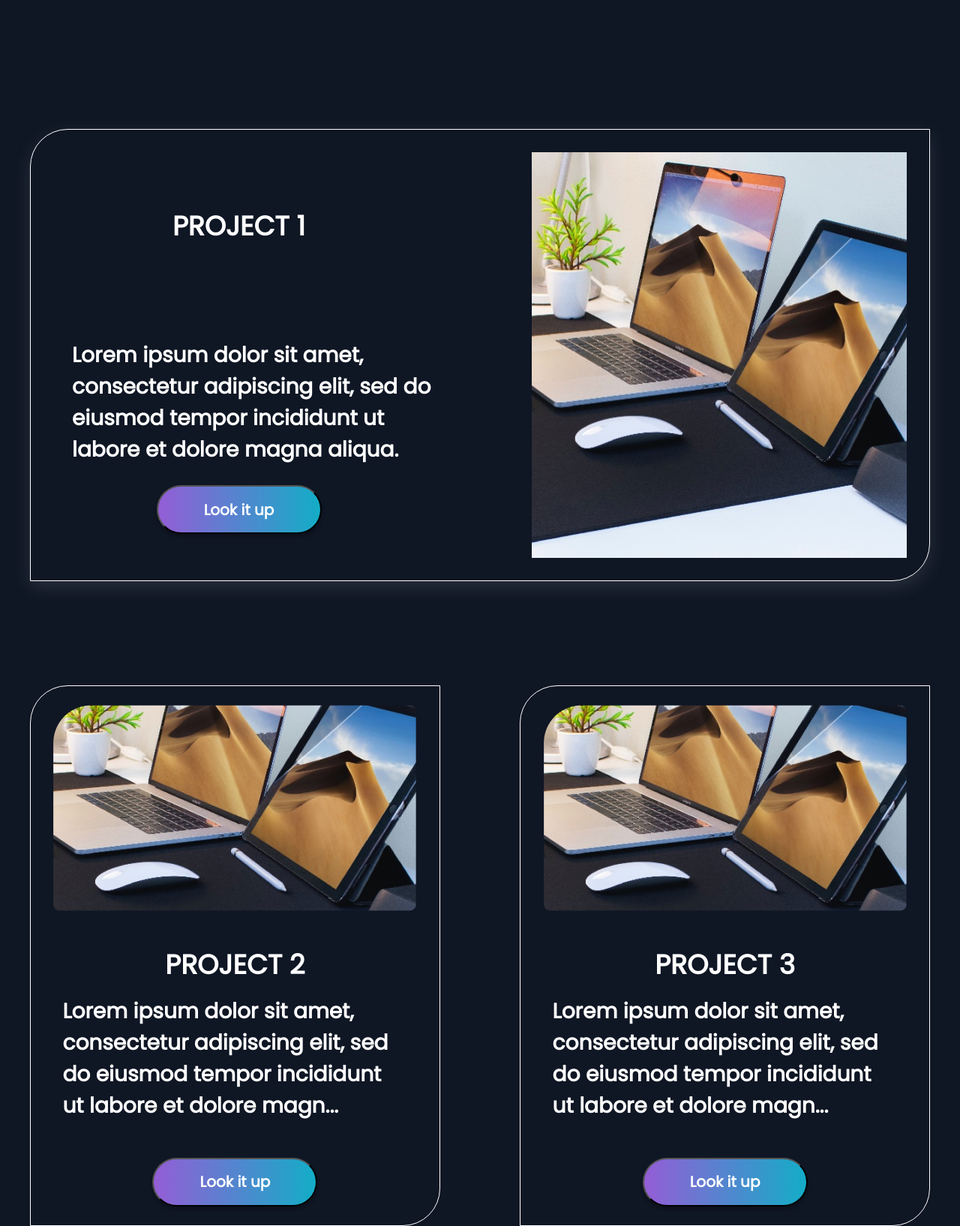
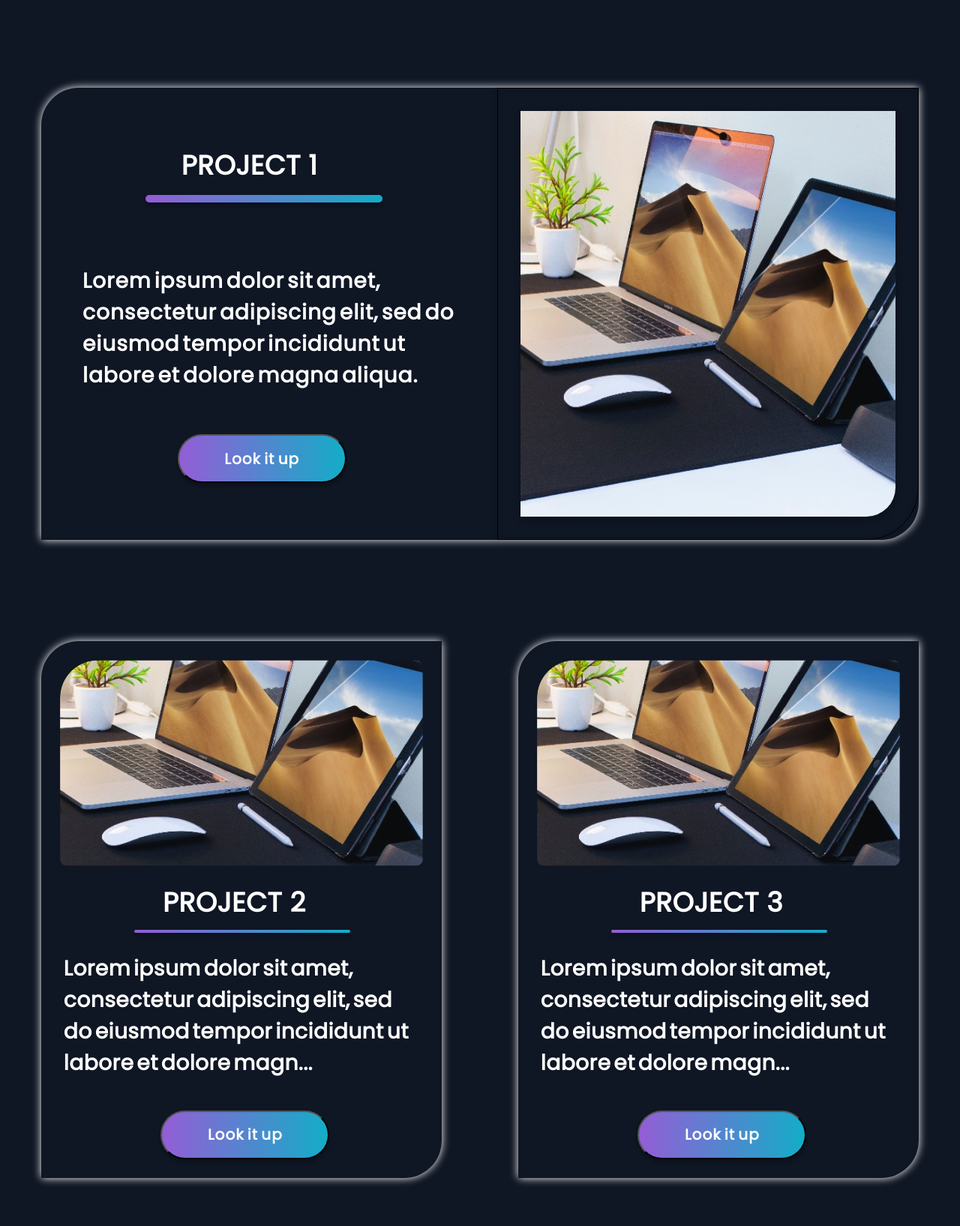
Before and after one commit to KristinaLil/Figma, a plain HTML site: page index.html in a window 1280 px wide. Shown: the part 1005-2640 px from the top of the page at 75% size. After the commit the page ends 2591 px from the top, so only its background shows below. Drawn offline with Linux system fonts and the light colour scheme.

Commit message:
Second commit

```diff
--- a/index.html
+++ b/index.html
@@ -17,7 +17,7 @@
                     Portfolio
                 </div>
             </div>
-            <div class = "menu">
+            <nav class = "menu">
                 <div id = "points">
                     <a>Projects</a>
                 </div>
@@ -27,7 +27,7 @@
                 <div id = "points">
                     <a>About me</a>
                 </div>
-            </div>
+            </nav>
             <div id = "social-icons">
                 <img src = "assets/Icon-Github.svg" alt = "Github" id = "github">
                 <img src = "assets/Icon-Linkedin.svg" alt = "Linkedin" id = "linkedin">
@@ -52,19 +52,19 @@
                         <p>Lorem ipsum dolor sit amet, consectetur adipiscing elit, sed do eiusmod tempor incididunt ut labore et dolore magna aliqua.</p>
                         <button type= "button" class = "btn2">Look it up</button>
                     </div>
-                        <img src="assets/projektas.jpg" alt = "Project" id = "image1">
+                    <img src="assets/projektas.jpg" alt = "Project" id = "image1">
                 </div>
                 <div class = "project2">
-                    <img src="assets/image 1.png" alt = "Project" id = "image2">
+                    <img src="assets/image 1.png" alt = "Project" class = "image2">
                     <h3 class = "title2">PROJECT 2</h3>
                     <p class="paragraph2">Lorem ipsum dolor sit amet, consectetur adipiscing elit, sed do eiusmod tempor incididunt ut labore et dolore magn...</p>
-                    <button type= "button" class = "btn2">Look it up</button>
+                    <button type= "button" class = "btn3">Look it up</button>
                 </div>
                 <div class = "project2">
-                    <img src="assets/image 1.png" alt = "Project">
+                    <img src="assets/image 1.png" alt = "Project" class = "image2">
                     <h3 class = "title2">PROJECT 3</h3>
                     <p class="paragraph2">Lorem ipsum dolor sit amet, consectetur adipiscing elit, sed do eiusmod tempor incididunt ut labore et dolore magn...</p>
-                    <button type= "button" class = "btn2">Look it up</button>
+                    <button type= "button" class = "btn3">Look it up</button>
                 </div>
         </div>
         </section>
--- a/style.css
+++ b/style.css
@@ -16,14 +16,16 @@ body {
 header {
     position: relative;
     height: 137px;
+    display:flex;
+    justify-content: space-between;
 }
 
 #social-icons {
     position: absolute;
     width: 119px;
     height: 32px;
-    left: 1049px;
-    top: 48px;
+    left: 87.5%;
+    top: 46px;
     }
 
 #github {
@@ -44,22 +46,12 @@ header {
 .menu {
     margin: auto;
     position: absolute;
-    width: 497px;
+    width: 490px;
     top: 46px;
     left: 31.3%;
     display:flex;
+    flex-direction: row;
     justify-content: space-between;
-}
-
-#hover {
-    position: absolute;
-    width: 108px;
-    height: 4px;
-    left: 369px;
-    top: 88px;
-    background: linear-gradient(270deg, #13ADC7 0%, #6978D1 66.67%, #945DD6 100%);
-    box-shadow: 0px 4px 4px rgba(0, 0, 0, 0.25);
-    border-radius: 83px;
 }
 
 #points {
@@ -79,6 +71,9 @@ header {
     cursor: pointer;
 }
 
+button:hover {
+    cursor: pointer;
+}
 .logo {
     position: absolute;
     width: 202px;
@@ -116,6 +111,8 @@ h1 {
     font-size: 55px;
     line-height: 82px;
     color: #FFFFFF;
+    letter-spacing: 1px;
+    word-spacing: -3px;
 }
 
 h2 {
@@ -123,7 +120,8 @@ h2 {
     font-size: 55px;
     line-height: 82px;
     color: #FFFFFF;
-    margin-left: 115px;
+    margin-left: 7%;
+    letter-spacing: 1px;
 }
 
 h3 {
@@ -131,9 +129,23 @@ h3 {
     font-size: 36px;
     line-height: 82px;
     color: #FFFFFF;
-    margin-top: 88px;
-    margin-bottom: 110px;
+    margin-top: 63px;
+    margin-bottom: 92px;
+    position: relative;
+    letter-spacing: 0.5px;
 }
+
+h3::after {
+    content: '';
+    width: 57%;
+    height: 10px;
+    background: linear-gradient(270deg, #13ADC7 0%, #6978D1 66.67%, #945DD6 100%);
+    box-shadow: 0px 4px 4px rgba(0, 0, 0, 0.25);
+    border-radius: 83px;
+    position: absolute;
+    top: 80px;
+    left: 25%;
+    }
 
 #hero-text {
     margin-top: 67px;
@@ -142,13 +154,15 @@ h3 {
     line-height: 45px;
     color: #BCBCBC;
     margin-bottom: 67px;
+    letter-spacing: 1px;
+    word-spacing: -4.5px;
 }
 
 .hero_img {
     position: absolute;
     width: 758px;
     height: 758px;
-    left: 53%;
+    left: 54%;
     top: 135px;
     opacity: 0.5;
 }
@@ -163,17 +177,9 @@ h3 {
     font-size: 28px;
     color: #FFFFFF;
     margin:auto;
-}
-
-.button_text {
-    display: flex;
-    align-items: center;
-    justify-content: center;
-    text-decoration: none;
-    font-weight: 600;
-    font-size: 28px;
-    color: #FFFFFF;
-    margin:auto;
+    margin-top: 29px;
+    letter-spacing: 1px;
+    word-spacing: -2px;
 }
 
 .projects {
@@ -183,8 +189,8 @@ h3 {
 .grid-project {
     display: grid;
     grid-template-columns: auto auto;
-    column-gap: 106.36px;
-    row-gap: 139px;
+    column-gap: 6%;
+    row-gap: 105px;
 
 }
 .project1 {
@@ -193,13 +199,15 @@ h3 {
     flex-direction: row;
     text-align: center;
     justify-content: space-between;
-    margin-top: 88px;
-    border: 1px solid #ffffff;
-    margin-top: 204px;
-    border-radius: 50px 0px 50px 0px;
-    box-shadow: rgba(149, 157, 165, 0.2) 0px 8px 24px;
+    margin: 15px;
+    margin-top: 120px;
+
+    background: #0F1624;
+    box-shadow: 0px 0px 12px #FFFFFF;
+    border-radius: 50px 0px;
 
 }
+
 .project2 {
     display:flex;
     flex-direction: column;
@@ -208,19 +216,10 @@ h3 {
     font-size: 28px;
     line-height: 42px;
     padding:25px;
-    color: #FFFFFF;
-    border: 1px solid #ffffff;
-    border-radius: 50px 0px 50px 0px;
-
-}
-.project3 {
-    font-weight: 600;
-    font-size: 28px;
-    line-height: 42px;
-
-    color: #FFFFFF;
-    border: 1px solid #ffffff;
-    border-radius: 50px 0px 50px 0px;
+    background: #0F1624;
+    box-shadow: 0px 0px 12px #FFFFFF;
+    border-radius: 50px 0px;
+    margin: 15px;
 
 }
 
@@ -233,15 +232,25 @@ p {
     width: 500px;
     text-align: left;
     margin-left: 55px;
+    letter-spacing: 1px;
+    word-spacing: -4.5px;
+
 }
 #image1 {
     Width: 500px;
     Height: 541.09px;
     padding: 30px;
+    border: 1px solid #000000;
+    filter: drop-shadow(0px 4px 4px rgba(0, 0, 0, 0.25));
+    border-radius: 0px 0px 70px 0px;
+}
+
+.image2 {
+    border-radius: 50px 8px 8px 8px;
 }
 
 .btn2 {
-    width: 220px;
+    width: 225px;
     height: 65px;
     background: linear-gradient(270deg, #13ADC7 0%, #6978D1 66.67%, #945DD6 100%);
     box-shadow: 0px 4px 4px rgba(0, 0, 0, 0.25);
@@ -249,21 +258,52 @@ p {
     font-weight: 600;
     font-size: 20px;
     color: #FFFFFF;
-    margin:auto;
+    margin-left: 6%;
+    margin-top: 31px;
+    letter-spacing: 1px;
+    word-spacing: -2px;
+}
+.btn3 {
+    width: 225px;
+    height: 65px;
+    background: linear-gradient(270deg, #13ADC7 0%, #6978D1 66.67%, #945DD6 100%);
+    box-shadow: 0px 4px 4px rgba(0, 0, 0, 0.25);
+    border-radius: 83px;
+    font-weight: 600;
+    font-size: 20px;
+    color: #FFFFFF;
+    margin-left: 2%;
+    margin-top: -6.5px;
+    letter-spacing: 1px;
+    word-spacing: -2px;
 }
 
 .title2 {
-    margin-top: 30.66px;
+    margin-top: 8px;
+    margin-left: -4%;
     margin-bottom: 0px;
+    position: relative;
+}
+
+.title2::after {
+        content: '';
+        width: 151%;
+        height: 4.11px;
+        background: linear-gradient(270deg, #13ADC7 0%, #6978D1 66.67%, #945DD6 100%);
+        box-shadow: 0px 4px 4px rgba(0, 0, 0, 0.25);
+        border-radius: 83px;
+        position: absolute;
+        top: 77px;
+        left: -20%;
+
 }
 .paragraph2 {
     margin-top: 20.57px;
     height: 216px;
     width: 460px;
-    margin:auto
+    margin:auto;
+    margin-left:1%;
+    margin-top: 26px;
+    letter-spacing: 0.5px;
+    word-spacing: -4px;
 }
-
-@media screen (max-width: 1200px) {
-
-
-}
```
